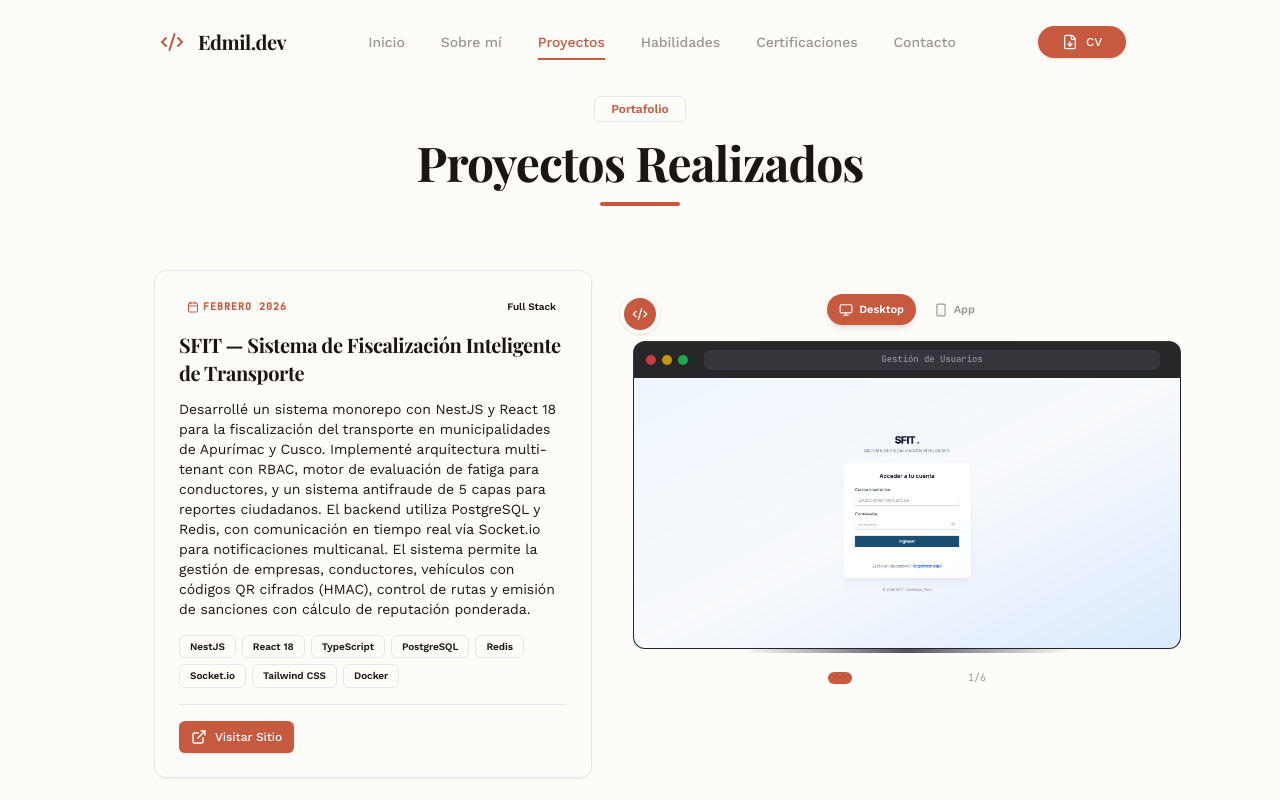
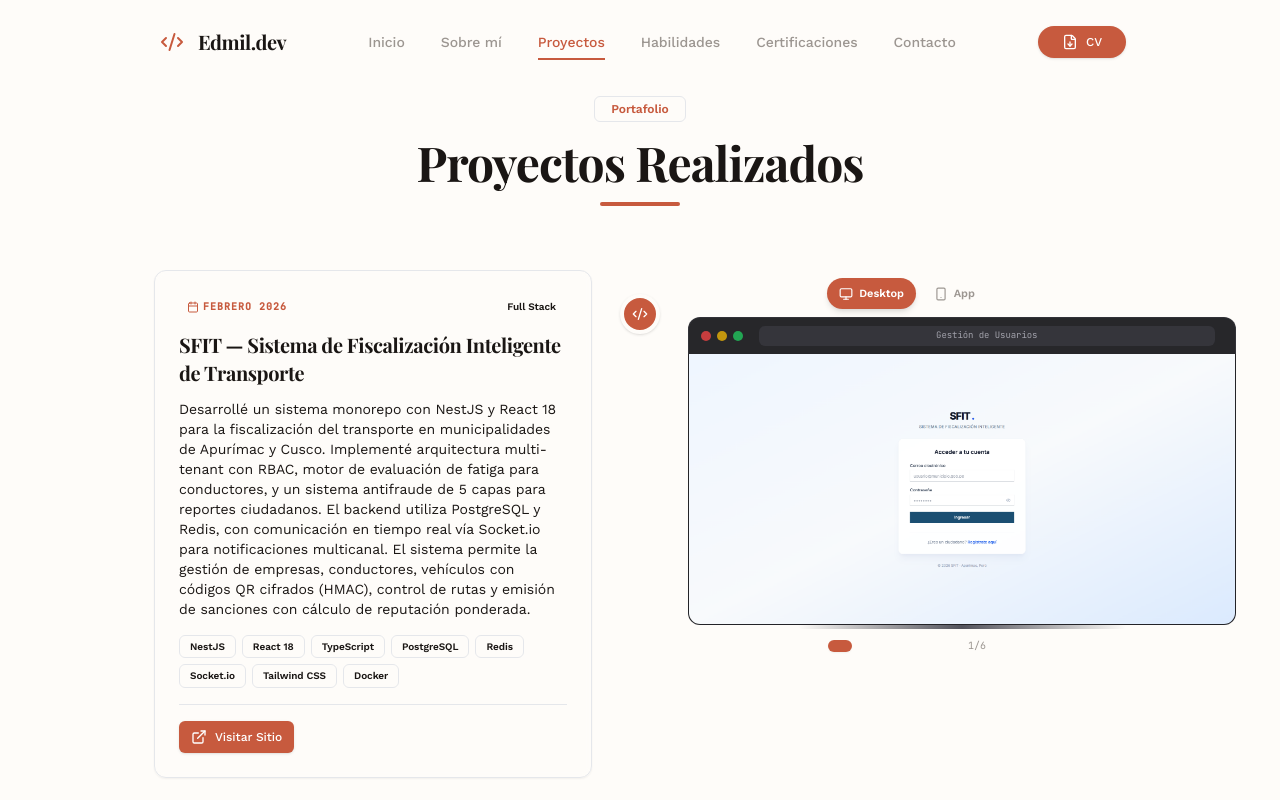
Before and after one commit to milith0kun/PortafolioWorkana, a React (Vite) app: page / in a window 1280 px wide. Both pictures are taken after a click on the button "Proyectos". Built offline with nearby package versions, Linux system fonts and the light colour scheme.

Commit message:
feat: alturas diferenciadas por dispositivo + desktop sin scroll extiende al lado correcto

```diff
--- a/src/components/sections/Experience.jsx
+++ b/src/components/sections/Experience.jsx
@@ -299,7 +299,7 @@ const getIcon = (iconType) => {
 };
 
 // Componente de visualización con tabs y carrusel MEJORADO
-const DeviceScreenshotViewer = ({ screenshotsByDevice, onOpenLightbox }) => {
+const DeviceScreenshotViewer = ({ screenshotsByDevice, onOpenLightbox, isRightSide = true }) => {
   const [activeDevice, setActiveDevice] = useState(() => {
     if (screenshotsByDevice.desktop && screenshotsByDevice.desktop.length > 0) return 'desktop';
     if (screenshotsByDevice.tablet && screenshotsByDevice.tablet.length > 0) return 'tablet';
@@ -349,9 +349,11 @@ const DeviceScreenshotViewer = ({ screenshotsByDevice, onOpenLightbox }) => {
 
   if (!screenshotsByDevice) return null;
 
-  // Altura del viewport unificada para evitar desproporciones visuales
+  // Altura del viewport diferenciada por dispositivo
   const getViewportHeight = () => {
-    return 400; // Altura estándar para todos los dispositivos
+    if (activeDevice === 'mobile') return 310;
+    if (activeDevice === 'tablet') return 380;
+    return 480; // Desktop: alineado al alto de la card
   };
 
   const viewportHeight = getViewportHeight();
@@ -371,7 +373,7 @@ const DeviceScreenshotViewer = ({ screenshotsByDevice, onOpenLightbox }) => {
   const isInView = useInView(containerRef, { once: false, amount: 0.3 });
 
   return (
-    <div ref={containerRef} className="mt-6">
+    <div ref={containerRef} className="mt-2">
       <AnimatePresence mode="wait">
         <motion.div
           initial={{ opacity: 0, y: 10 }}
@@ -380,7 +382,7 @@ const DeviceScreenshotViewer = ({ screenshotsByDevice, onOpenLightbox }) => {
           transition={{ duration: 0.3 }}
         >
           {/* Tabs de dispositivo - estilo pastilla */}
-          <div className="flex justify-center gap-1.5 mb-4">
+          <div className="flex justify-center gap-1.5 mb-2">
             {devices.map((device) => (
               <button
                 key={device.key}
@@ -402,7 +404,9 @@ const DeviceScreenshotViewer = ({ screenshotsByDevice, onOpenLightbox }) => {
           {/* ===== MARCO DE DISPOSITIVO ===== */}
           <div className={`${
             activeDevice === 'desktop' && currentImage?.disableScroll
-              ? 'md:w-[125%] md:-ml-[12.5%]'
+              ? isRightSide
+                ? 'md:w-[125%] md:ml-0'
+                : 'md:w-[125%] md:mr-0 md:ml-auto md:-translate-x-0'
               : ''
           }`}>
 
@@ -631,7 +635,7 @@ const DeviceScreenshotViewer = ({ screenshotsByDevice, onOpenLightbox }) => {
 
           {/* ===== INDICADORES DE CARRUSEL (fuera del marco) ===== */}
           {currentScreenshots.length > 1 && (
-            <div className="flex items-center justify-center gap-2 mt-4">
+            <div className="flex items-center justify-center gap-2 mt-2">
               {currentScreenshots.map((_, idx) => (
                 <button
                   key={idx}
@@ -821,6 +825,7 @@ const Experience = ({ onNext }) => {
                       <DeviceScreenshotViewer
                         screenshotsByDevice={project.screenshotsByDevice}
                         onOpenLightbox={() => handleScreenshotClick(project)}
+                        isRightSide={index % 2 === 0}
                       />
                     </motion.div>
                   )}
```
